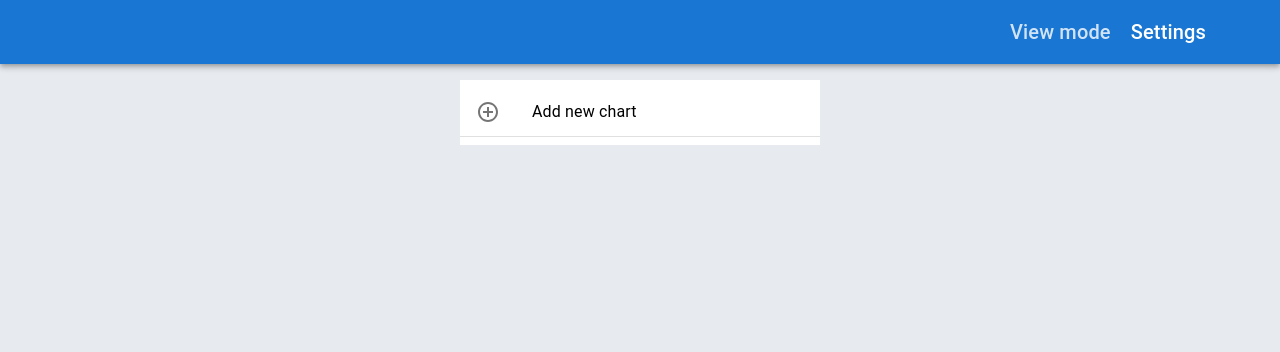
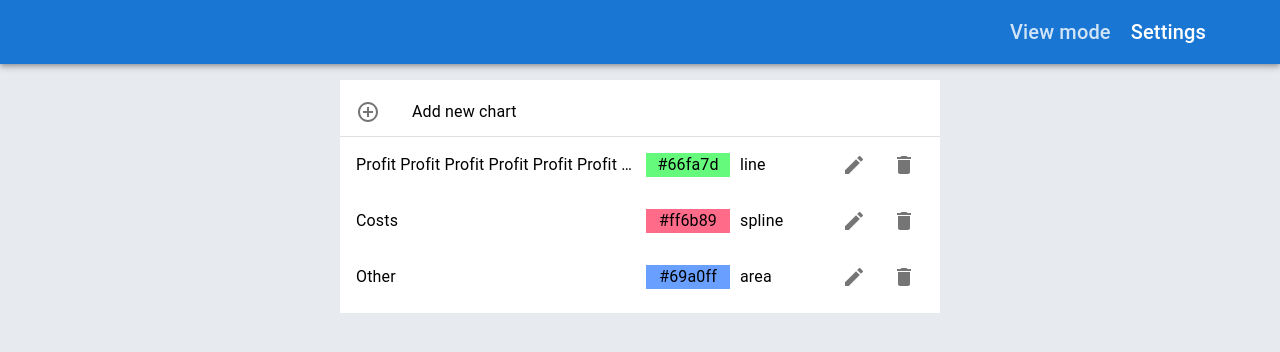
Before and after one commit to Egas099/test-natlex-front, a React (Create React App) app: page /settings in a window 1280 px wide. Shown: the top 352 px of the page. Built offline with nearby package versions, Linux system fonts and the light colour scheme.

Commit message:
refactoring ConfigListItem

```diff
--- a/src/api/chartService.ts
+++ b/src/api/chartService.ts
@@ -15,7 +15,7 @@ function readCharts() {
         setTimeout(() => {
             resolve([
                 createMockChart({
-                    title: 'Profit',
+                    title: 'Profit Profit Profit Profit Profit Profit Profit Profit Profit Profit ',
                     type: ChartType.Line,
                     color: '#66fa7d'
                 }),
--- /dev/null
+++ b/src/components/ChartConfigList/index.module.css
@@ -0,0 +1,22 @@
+.titleColumn {
+    overflow: hidden;
+    white-space: nowrap;
+    text-overflow: ellipsis;
+    width: 50%;
+}
+.titleColumn > span {
+    overflow: hidden;
+    text-overflow: ellipsis;
+}
+
+.colorColumn {
+    width: 15%;
+    overflow: hidden;
+    white-space: nowrap;
+    text-overflow: ellipsis;
+    text-align: center;
+}
+
+.typeColumn {
+    width: 15%;
+}
--- a/src/components/ChartConfigList/index.tsx
+++ b/src/components/ChartConfigList/index.tsx
@@ -1,14 +1,16 @@
 import { Divider, List } from '@mui/material';
-import { useCallback, useState } from 'react';
+import { useCallback, useEffect, useState } from 'react';
 import { useTypedDispatch } from '../../hooks/useTypedDispatch';
 import { useTypedSelector } from '../../hooks/useTypedSelector';
 import { getChartsConfigWithId } from '../../store/redusers/charts/selectors';
 import {
     createChartThunk,
     deleteChartThunk,
+    fetchChartsThunk,
     updateChartThunk
 } from '../../store/redusers/charts/thunks';
 import {
+    ChartStatus,
     CreateChartForm,
     UpdateChartForm
 } from '../../store/redusers/charts/types';
@@ -17,10 +19,11 @@ import ConfirmDialog from '../ConfirmDialog';
 import { createSetup, FORM_ID, updateSetup } from './utils/constants';
 import ConfigListItem from './views/ConfigListItem';
 import ListHeader from './views/ListHeader';
+import { LoadingListItem } from './views/LoadingListItem';
 
 const ChartConfigList = () => {
     const dispatch = useTypedDispatch();
-    const charts = useTypedSelector(getChartsConfigWithId);
+    const { loading, charts } = useTypedSelector(getChartsConfigWithId);
     const [isDialogOpen, setIsDialogOpen] = useState(false);
     const [presetFormData, setPresetFormData] = useState<
         CreateChartForm | undefined
@@ -57,19 +60,27 @@ const ChartConfigList = () => {
         [dispatch]
     );
 
+    useEffect(() => {
+        if (loading === ChartStatus.idle) dispatch(fetchChartsThunk());
+    }, []);
+
     return (
         <>
             <List>
                 <ListHeader onCreate={onCreateClick} key="list_header" />
                 <Divider />
-                {charts.map(config => (
+                {charts.length ? (
+                    charts.map(config => (
                         <ConfigListItem
                             key={config.id}
                             {...config}
                             onUpdate={onUpdateClick(config)}
                             onDelete={onDeleteClick(config.id)}
                         />
-                ))}
+                    ))
+                ) : (
+                    <LoadingListItem />
+                )}
             </List>
             <ConfirmDialog
                 isOpen={isDialogOpen}
--- a/src/components/ChartConfigList/views/ConfigListItem.tsx
+++ b/src/components/ChartConfigList/views/ConfigListItem.tsx
@@ -1,7 +1,8 @@
-import { Box, IconButton, ListItem, ListItemText } from '@mui/material';
+import { IconButton, ListItem, ListItemText } from '@mui/material';
 import DeleteIcon from '@mui/icons-material/Delete';
 import { FC, memo } from 'react';
 import EditIcon from '@mui/icons-material/Edit';
+import styles from '../index.module.css';
 
 interface ChartConfig {
     id: number;
@@ -13,7 +14,6 @@ interface ChartConfig {
 }
 
 const ConfigListItem: FC<ChartConfig> = ({
-    id,
     color,
     title,
     type,
@@ -21,12 +21,17 @@ const ConfigListItem: FC<ChartConfig> = ({
     onUpdate
 }) => {
     return (
-        <ListItem>
-            <ListItemText primary={title} />
-            <Box sx={{ height: '10xp', p: '5px', background: color }}>
+        <ListItem sx={{ gap: '10px' }}>
+            <ListItemText primary={title} className={styles.titleColumn} />
+            <ListItemText
+                className={styles.colorColumn}
+                sx={{
+                    backgroundColor: color
+                }}
+            >
                 {color}
-            </Box>
-            <ListItemText primary={type} />
+            </ListItemText>
+            <ListItemText primary={type} className={styles.typeColumn} />
             <IconButton aria-label="edit" onClick={onUpdate}>
                 <EditIcon />
             </IconButton>
--- /dev/null
+++ b/src/components/ChartConfigList/views/LoadingListItem.tsx
@@ -0,0 +1,16 @@
+import { Box, CircularProgress, ListItem } from '@mui/material';
+
+export const LoadingListItem = () => {
+    return (
+        <ListItem
+            sx={{
+                display: 'flex',
+                flexDirection: 'row',
+                justifyContent: 'center',
+                alignItems: 'center',
+            }}
+        >
+            <CircularProgress />
+        </ListItem>
+    );
+};
--- a/src/pages/Settings.tsx
+++ b/src/pages/Settings.tsx
@@ -6,7 +6,7 @@ const Settings = () => {
         <Box
             sx={{
                 width: '100%',
-                maxWidth: 360,
+                maxWidth: 600,
                 bgcolor: 'background.paper',
                 margin: 'auto'
             }}
--- a/src/router/index.tsx
+++ b/src/router/index.tsx
@@ -9,7 +9,7 @@ export const router = createBrowserRouter([
         element: (
             <>
                 <Header />
-                <Container maxWidth="lg" sx={{ mt: '1rem' }}>
+                <Container maxWidth="lg" sx={{ mt: '1rem', mb: '1rem' }}>
                     <Outlet />
                 </Container>
             </>
--- a/src/store/redusers/charts/selectors.ts
+++ b/src/store/redusers/charts/selectors.ts
@@ -22,5 +22,11 @@ export const getChartsOptionsWithId = (state: RootState) => {
 };
 
 export const getChartsConfigWithId = (state: RootState) => {
-    return state.chart.entities.map(({ id, config }) => ({ id, ...config }));
+    return {
+        loading: state.chart.loading,
+        charts: state.chart.entities.map(({ id, config }) => ({
+            id,
+            ...config
+        }))
+    };
 };
```
Also changed, not shown: public/index.html (+0 -23 lines). Lines whose indentation alone changed are shown as unchanged.
